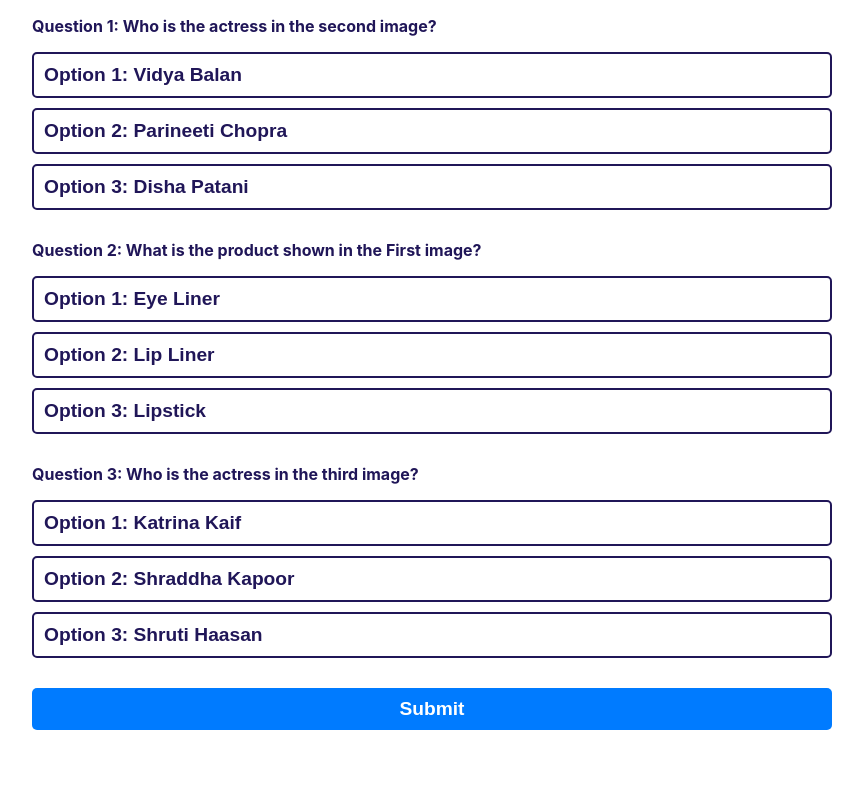
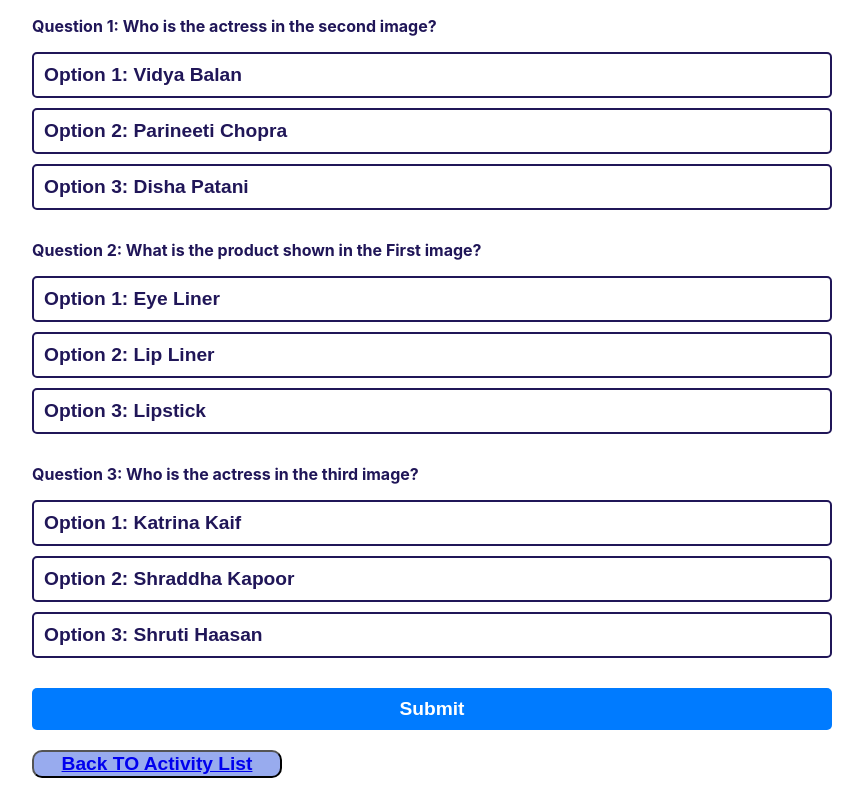
Before and after one commit to Swapnilchavan13/LandingPage, a React (Create React App) app in the folder mylanding/: page /ians in a window 1280 px wide. Shown: the part 424-1222 px from the top of the page, without its empty margins (208-1071 px from the left). Before the commit the page ends 1174 px from the top, so only its background shows below. Built offline with nearby package versions, Linux system fonts and the light colour scheme.

Commit message:
updated code in cashback

```diff
--- a/mylanding/src/Component/Ianswer.jsx
+++ b/mylanding/src/Component/Ianswer.jsx
@@ -3,7 +3,7 @@ import Slider from 'react-slick';
 import '../styles/ians.css'; // Import the CSS file
 import 'slick-carousel/slick/slick.css';
 import 'slick-carousel/slick/slick-theme.css';
-import { useNavigate } from 'react-router-dom';
+import { useNavigate, Link } from 'react-router-dom';
 
 export const Ianswer = () => {
   const navigate = useNavigate();
@@ -127,6 +127,10 @@ export const Ianswer = () => {
       <div className="submit-container">
         <button className="submit-button" onClick={handleSubmit}>Submit</button>
       </div>
+      <br />
+        <button>
+          <Link to={`/cashbackfro?userid=${userId}`}>Back TO Activity List</Link>
+        </button>
     </div>
   );
 };
--- a/mylanding/src/Component/Survey.jsx
+++ b/mylanding/src/Component/Survey.jsx
@@ -1,5 +1,5 @@
 import React, { useState, useEffect } from 'react';
-import { useNavigate } from 'react-router-dom';
+import { useNavigate, Link } from 'react-router-dom';
 import "../styles/survey.css";
 
 export const Survey = () => {
@@ -108,6 +108,10 @@ export const Survey = () => {
           <textarea id="reasonForPurchase" name="reasonForPurchase" value={responses.reasonForPurchase} onChange={handleChange}></textarea>
         </div>
         <button id="submit-button" type="submit">Submit</button>
+        <br />
+        <button>
+          <Link to={`/cashbackfro?userid=${userId}`}>Back TO Activity List</Link>
+        </button>
       </form>
     </div>
   );
--- a/mylanding/src/Component/Vanswer.jsx
+++ b/mylanding/src/Component/Vanswer.jsx
@@ -107,6 +107,7 @@ export const Vanswer = () => {
       {/* Submit Button */}
       <div className="submit-container">
         <button className="submit-button" onClick={handleSubmit}>Submit</button>
+        <br />
         <button>
           <Link to={`/cashbackfro?userid=${userId}`}>Back TO Activity List</Link>
         </button>
```
